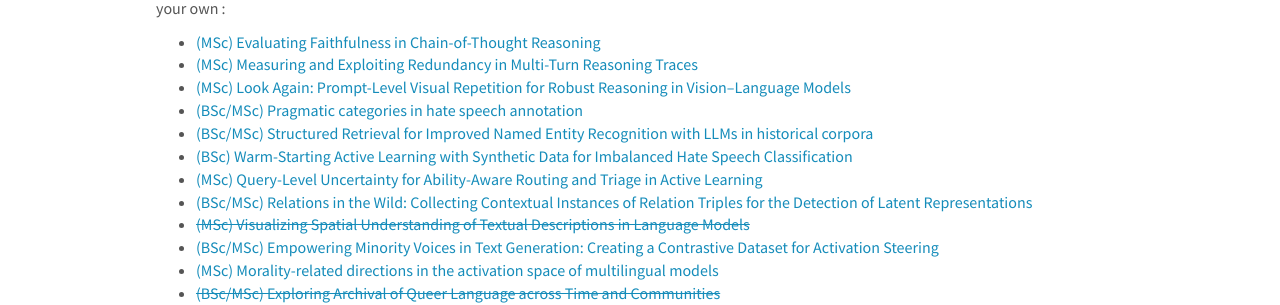
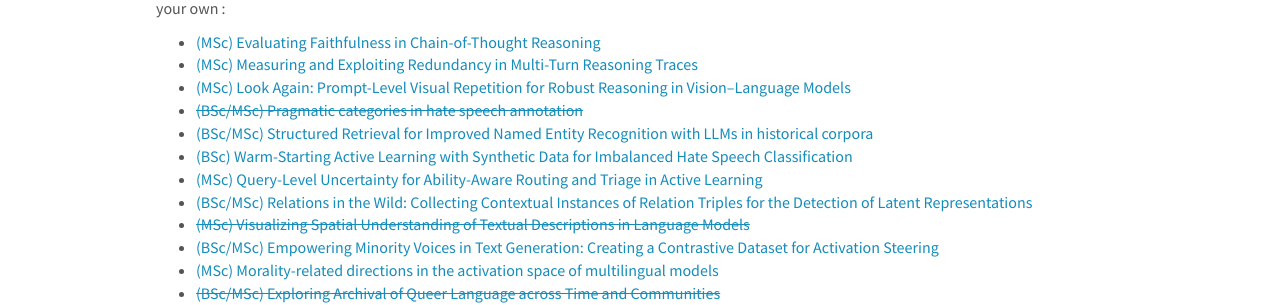
Before and after one commit to cisnlp/cisnlp.github.io, a Jekyll site: the page built from _pages/openings.md, in a window 1280 px wide. Shown: the part 397-702 px from the top of the page. Built offline with Jekyll 4.4.1, drawn with Linux system fonts in a browser that asks for light colours; nearby versions of some CDN libraries; comment, search, counter and statistics services are not loaded.

```diff
--- a/_pages/openings.md
+++ b/_pages/openings.md
@@ -24,7 +24,7 @@ Presently we have open BSc/MSc thesis positions in the following areas. Kindly a
 - [(MSc) Evaluating Faithfulness in Chain-of-Thought Reasoning]({{ site.baseurl }}/thesis_proposals/2024/Ali-2024-Project-1.pdf)
 - [(MSc) Measuring and Exploiting Redundancy in Multi-Turn Reasoning Traces]({{ site.baseurl }}/thesis_proposals/2026/Ali-2026-Project-1.pdf)
 - [(MSc) Look Again: Prompt-Level Visual Repetition for Robust Reasoning in Vision–Language Models]({{ site.baseurl }}/thesis_proposals/2026/Ali-2026-Project-2.pdf)
-- [(BSc/MSc) Pragmatic categories in hate speech annotation]({{ site.baseurl }}/thesis_proposals/2026/Axel-2026-Project-1.pdf)
+- [~~(BSc/MSc) Pragmatic categories in hate speech annotation~~]({{ site.baseurl }}/thesis_proposals/2026/Axel-2026-Project-1.pdf)
 - [(BSc/MSc) Structured Retrieval for Improved Named Entity Recognition with LLMs in historical corpora]({{ site.baseurl }}/thesis_proposals/2026/Axel-2026-Project-2.pdf)
 - [(BSc) Warm-Starting Active Learning with Synthetic Data for Imbalanced Hate Speech Classification]({{ site.baseurl }}/thesis_proposals/2026/Dawar-2026-Project-1.pdf)
 - [(MSc) Query-Level Uncertainty for Ability-Aware Routing and Triage in Active Learning]({{ site.baseurl }}/thesis_proposals/2026/Dawar-2026-Project-2.pdf)
```
